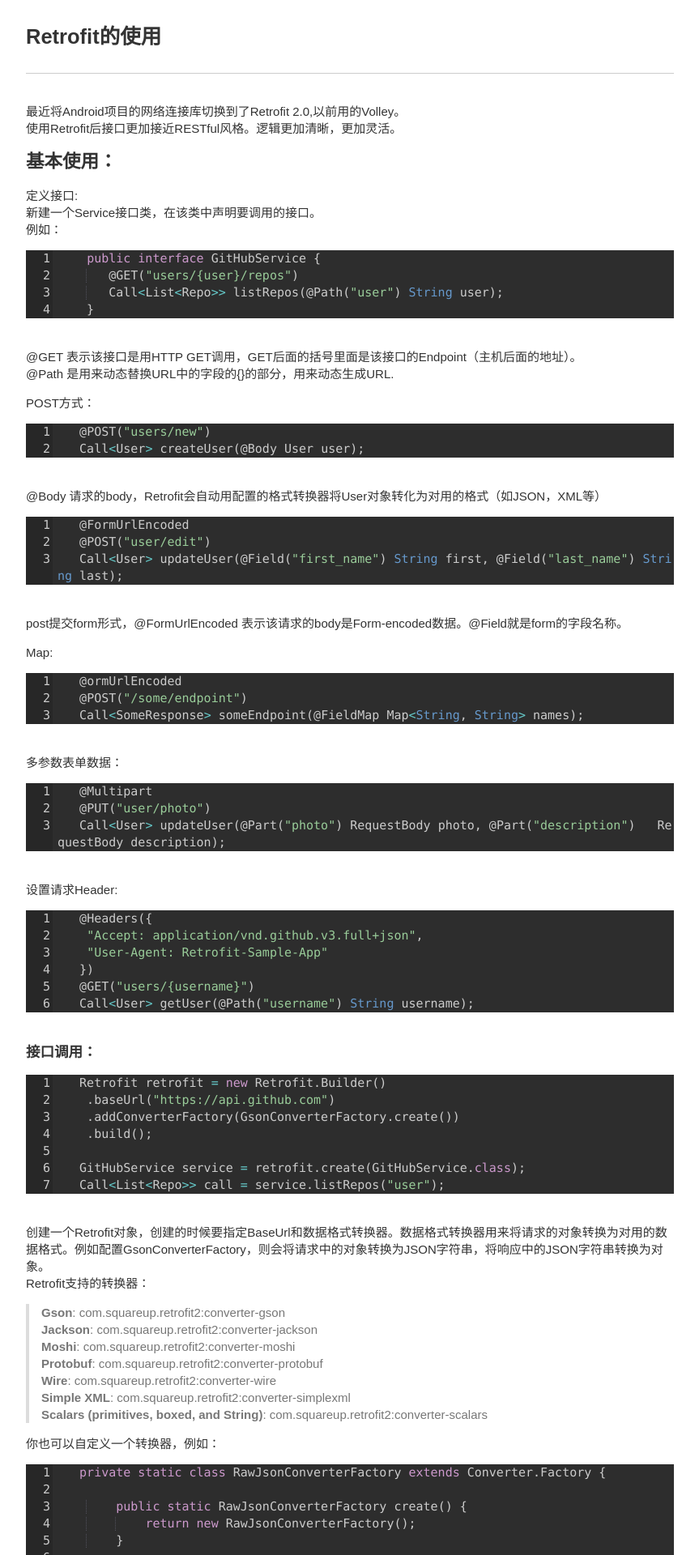
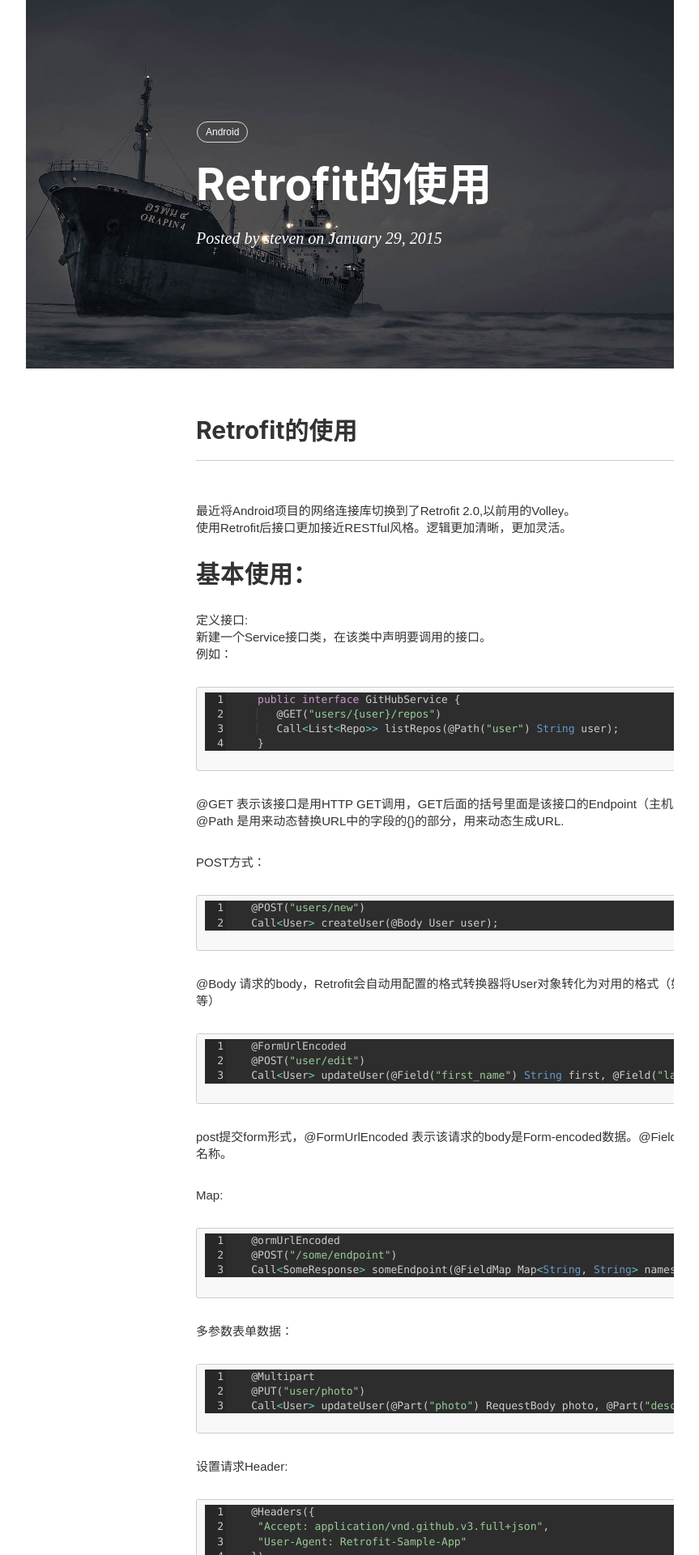
Before and after one commit to StevenDXC/Blog, a Jekyll site: the page built from _posts/2016-03-29-Retrofit的使用.html, in a window 1280 px wide. Shown: the top 1920 px of the page at 81% size, without its empty margins (208-1071 px from the left). Built offline with Jekyll 4.4.1, drawn with Linux system fonts in a browser that asks for light colours; nearby versions of some CDN libraries; comment, search, counter and statistics services are not loaded; some of the changed text lies outside the part shown.

Commit message:
update post tag

```diff
--- a/_posts/2016-03-29-Retrofit的使用.html
+++ b/_posts/2016-03-29-Retrofit的使用.html
@@ -1,3 +1,13 @@
+---
+layout:     post
+title:      "Retrofit的使用"
+subtitle:   ""
+date:       2015-01-29 12:00:00
+author:     "steven"
+catalog: true
+tags:
+    - Android
+---
 <!DOCTYPE html>
 <html>
 <head>
```
